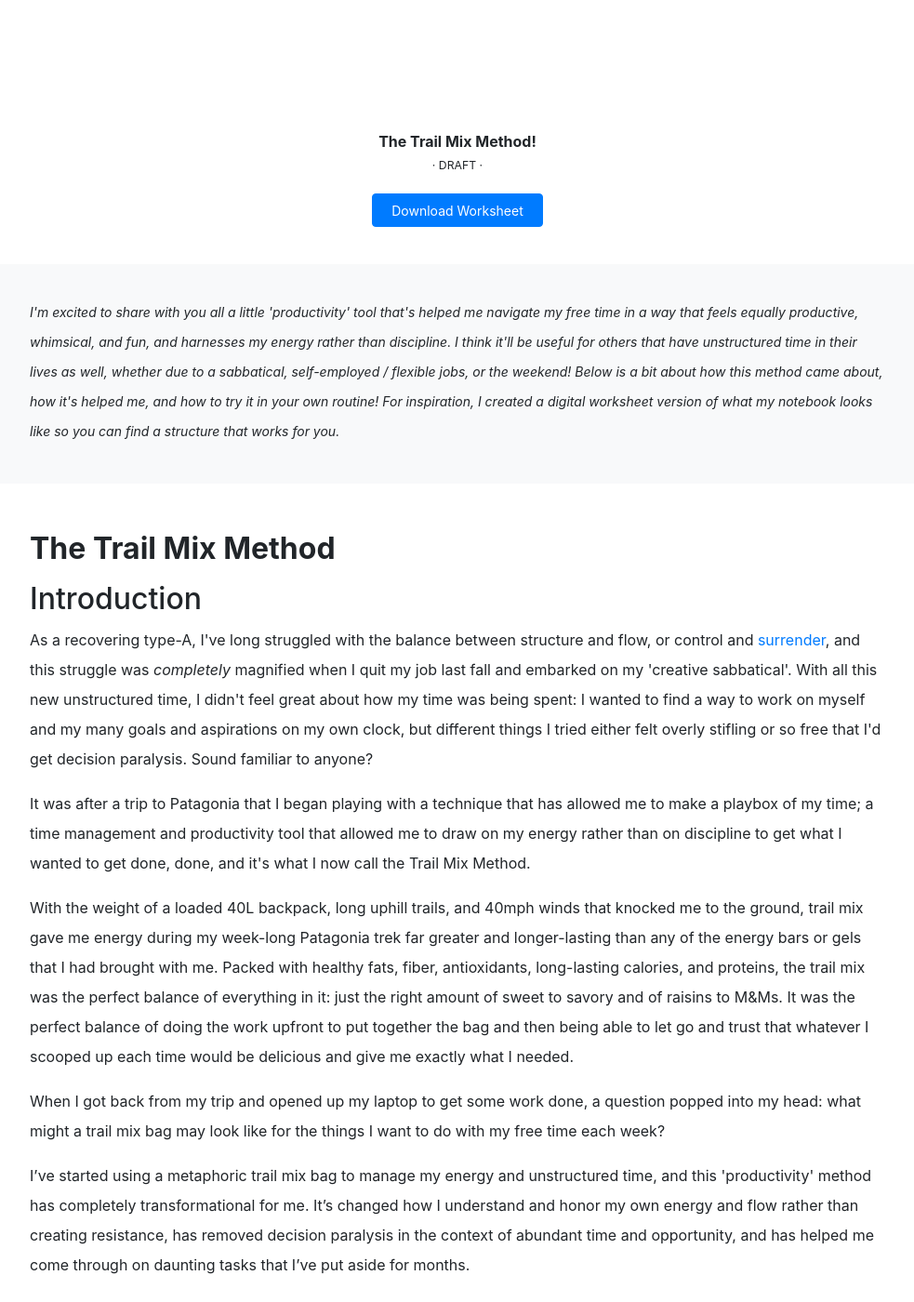
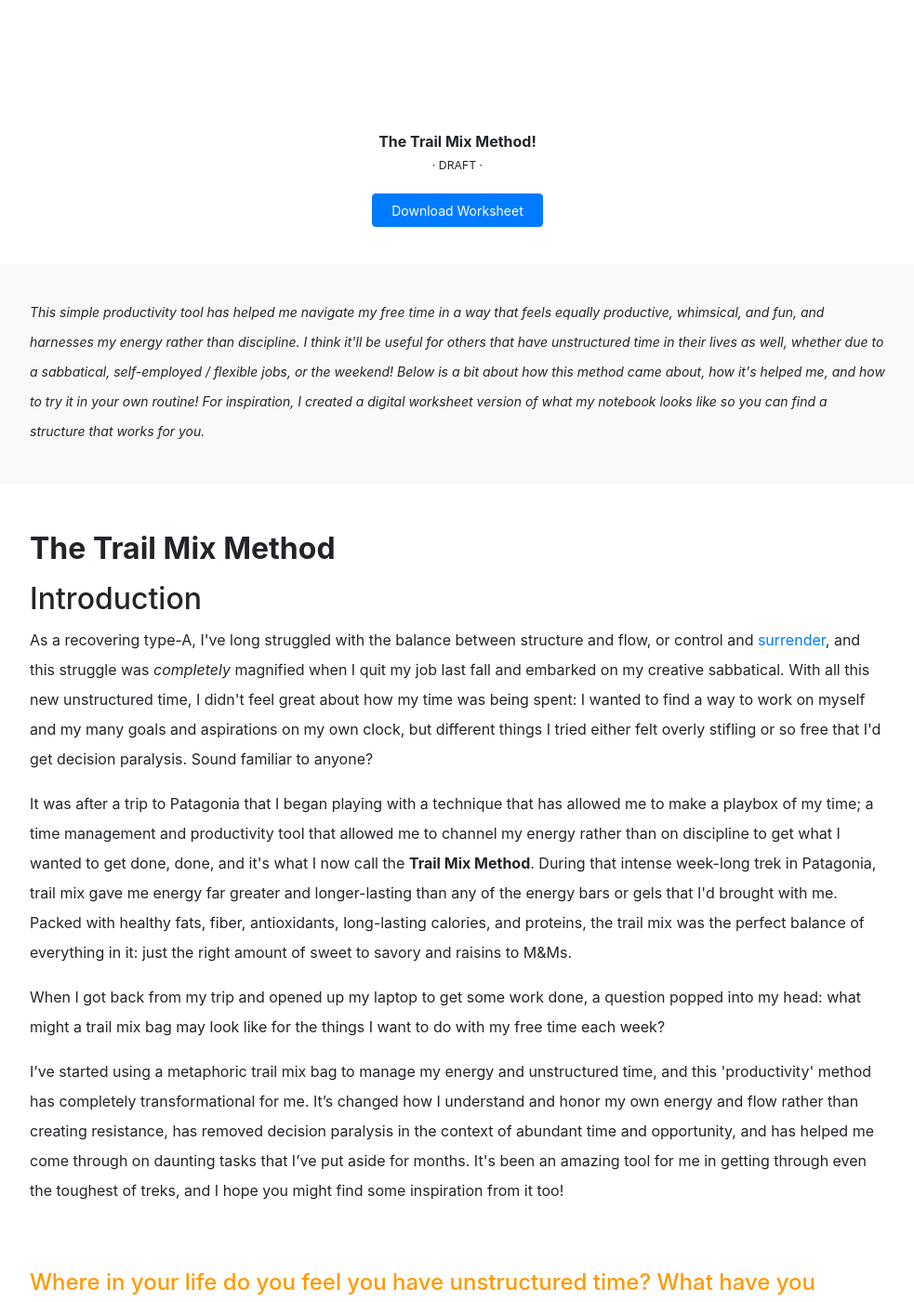
Before and after one commit to dalkat/dalkat.github.io, a Jekyll site: the page built from trailmix.md, in a window 1280 px wide and 1400 px high. Shown: the whole window at 93% size, without its empty margins (148-1131 px from the left). Built offline with Jekyll 4.4.1, drawn with Linux system fonts in a browser that asks for light colours; nearby versions of some CDN libraries; some web fonts are replaced; library files that are not in the unit come from our copies; some of the changed text lies outside the part shown.

Commit message:
TMM 4.7.9

```diff
--- a/_layouts/trailmix.html
+++ b/_layouts/trailmix.html
@@ -24,7 +24,7 @@ layout: default-sub
         <div class="row">
           <div class="col-lg-1 col-md-1" style="line-height: 2;"></div>
           <div class="col-lg-10 col-md-10 col-sm-12 col-12" style="line-height: 2;">
-            <p><i><SMALL>I'm excited to share with you all a little 'productivity' tool that's helped me navigate my free time in a way that feels equally productive, whimsical, and fun, and harnesses my energy rather than discipline. I think it'll be useful for others that have unstructured time in their lives as well, whether due to a sabbatical, self-employed / flexible jobs, or the weekend! Below is a bit about how this method came about, how it's helped me, and how to try it in your own routine! For inspiration, I created a digital worksheet version of what my notebook looks like so you can find a structure that works for you. </SMALL></i></p>
+            <p><i><SMALL>This simple productivity tool has helped me navigate my free time in a way that feels equally productive, whimsical, and fun, and harnesses my energy rather than discipline. I think it'll be useful for others that have unstructured time in their lives as well, whether due to a sabbatical, self-employed / flexible jobs, or the weekend! Below is a bit about how this method came about, how it's helped me, and how to try it in your own routine! For inspiration, I created a digital worksheet version of what my notebook looks like so you can find a structure that works for you. </SMALL></i></p>
           </div>
           </div>
         </div>
@@ -39,13 +39,11 @@ layout: default-sub
 
 	        <p><h2><strong>The Trail Mix Method</strong></h2></p>
 	        <p><h2>Introduction</h2>
-	        <p>As a recovering type-A, I've long struggled with the balance between structure and flow, or control and <a href="https://amzn.to/2tEqj3V" target="_blank">surrender</a>, and this struggle was <i>completely</i> magnified when I quit my job last fall and embarked on my 'creative sabbatical'. With all this new unstructured time, I didn't feel great about how my time was being spent: I wanted to find a way to work on myself and my many goals and aspirations on my own clock, but different things I tried either felt overly stifling or so free that I'd get decision paralysis. Sound familiar to anyone?</p>
-            <p>It was after a trip to Patagonia that I began playing with a technique that has allowed me to make a playbox of my time; a time management and productivity tool that allowed me to draw on my energy rather than on discipline to get what I wanted to get done, done, and it's what I now call the Trail Mix Method. </p>
-            <p>With the weight of a loaded 40L backpack, long uphill trails, and 40mph winds that knocked me to the ground, trail mix gave me energy during my week-long Patagonia trek far greater and longer-lasting than any of the energy bars or gels that I had brought with me. Packed with healthy fats, fiber, antioxidants, long-lasting calories, and proteins, the trail mix was the perfect balance of everything in it: just the right amount of sweet to savory and of raisins to M&Ms. It was the perfect balance of doing the work upfront to put together the bag and then being able to let go and trust that whatever I scooped up each time would be delicious and give me exactly what I needed.</p>
+	        <p>As a recovering type-A, I've long struggled with the balance between structure and flow, or control and <a href="https://amzn.to/2tEqj3V" target="_blank">surrender</a>, and this struggle was <i>completely</i> magnified when I quit my job last fall and embarked on my creative sabbatical. With all this new unstructured time, I didn't feel great about how my time was being spent: I wanted to find a way to work on myself and my many goals and aspirations on my own clock, but different things I tried either felt overly stifling or so free that I'd get decision paralysis. Sound familiar to anyone?</p>
+            <p>It was after a trip to Patagonia that I began playing with a technique that has allowed me to make a playbox of my time; a time management and productivity tool that allowed me to channel my energy rather than on discipline to get what I wanted to get done, done, and it's what I now call the <b>Trail Mix Method</b>. During that intense week-long trek in Patagonia, trail mix gave me energy far greater and longer-lasting than any of the energy bars or gels that I'd brought with me. Packed with healthy fats, fiber, antioxidants, long-lasting calories, and proteins, the trail mix was the perfect balance of everything in it: just the right amount of sweet to savory and raisins to M&Ms. </p>
 
             <p>When I got back from my trip and opened up my laptop to get some work done, a question popped into my head: what might a trail mix bag may look like for the things I want to do with my free time each week?</p>
-            <p>I&rsquo;ve started using a metaphoric trail mix bag to manage my energy and unstructured time, and this 'productivity' method has completely transformational for me. It&rsquo;s changed how I understand and honor my own energy and flow rather than creating resistance, has removed decision paralysis in the context of abundant time and opportunity, and has helped me come through on daunting tasks that I&rsquo;ve put aside for months.</p>
-            <p>It's been an amazing tool for me in getting through even the toughest of treks, and I hope you might find some inspiration from it too!
+            <p>I&rsquo;ve started using a metaphoric trail mix bag to manage my energy and unstructured time, and this 'productivity' method has completely transformational for me. It&rsquo;s changed how I understand and honor my own energy and flow rather than creating resistance, has removed decision paralysis in the context of abundant time and opportunity, and has helped me come through on daunting tasks that I&rsquo;ve put aside for months. It's been an amazing tool for me in getting through even the toughest of treks, and I hope you might find some inspiration from it too!
 
              </p>
             <p>&nbsp;</p>
@@ -126,7 +124,7 @@ layout: default-sub
             Your bag is made up of little bits of each activity, with each bit being just enough to give you a small burst of energy each time. Rather than being project-based, activities are energy-based and are broken into small time chunks. Not every activity has the same amount of time because not every task has the same amount of energy or excitement behind it. For example, rather than setting a goal of finishing a book, you might set 30 minutes of that activity. For activities that seem unreachable, you might set only 5 minutes - just enough of a nudge to get you started on an intimidating project when starting is the hardest part.</p>
 
             <p><strong>Build and let go</strong><br>
-            Your bag represents a balance between controlling and structuring your container, and then surrendering and trusting the bag you&rsquo;ve built: having blind faith that whatever you need will show up. Remember that <i>you</i> made the bag, and you were thinking about what you wanted to do &mdash; when you made it, coming from a place of empowerment, clarity, inspiration, so trust yourself!</p>
+            Your bag represents a balance between controlling and structuring your container, and then letting go and trusting the bag you&rsquo;ve built: having blind faith that whatever you need will show up in every handful. Remember that <i>you</i> made the bag, and you were thinking about what you wanted to do &mdash; when you made it, coming from a place of empowerment, clarity, inspiration, so trust yourself!</p>
 
             <p>&nbsp;</p>
 
```
